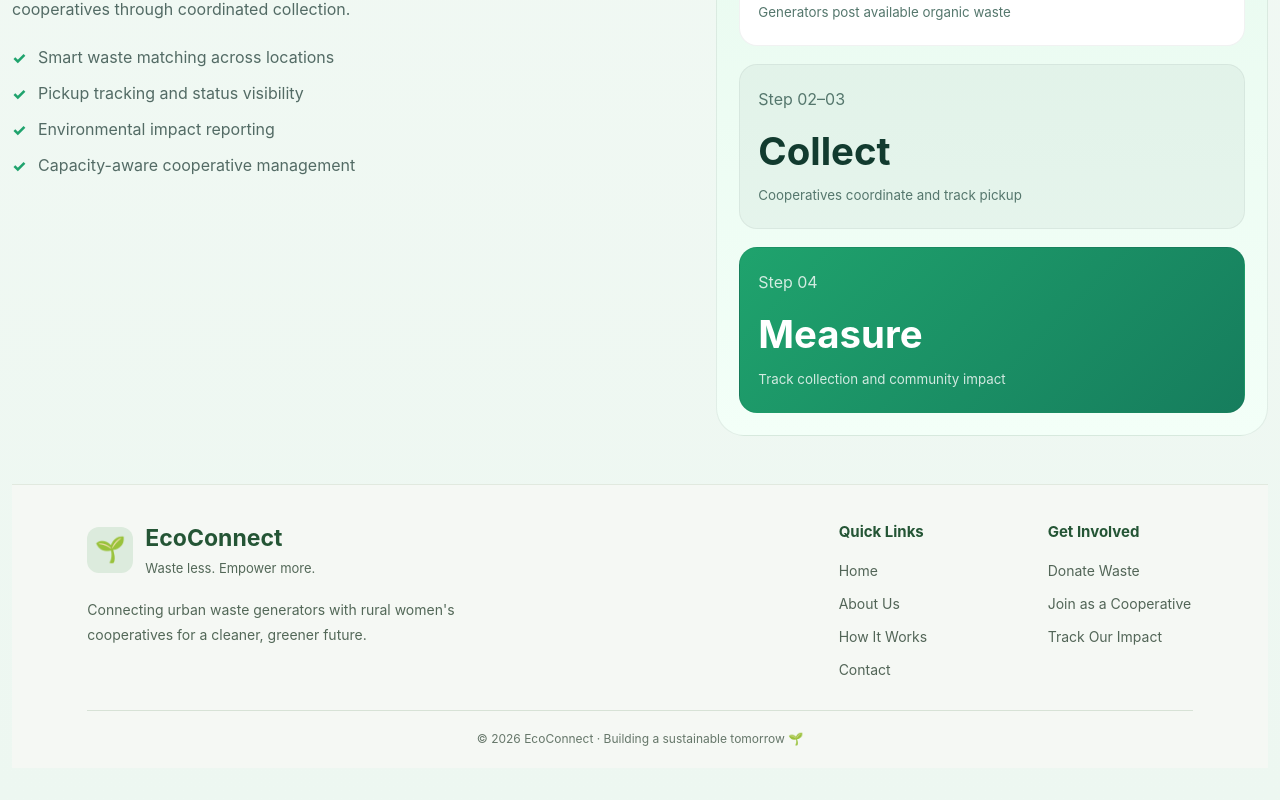
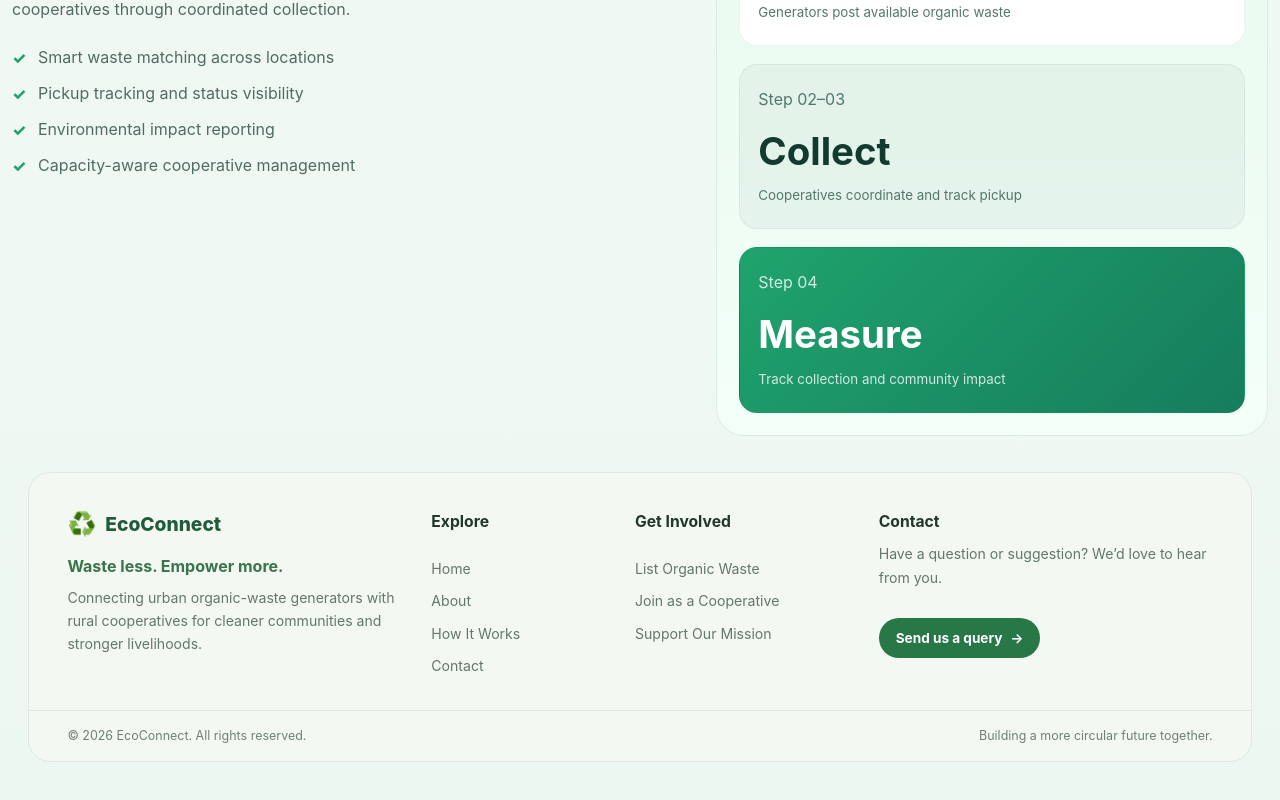
Before and after one commit to VaishnaviBhore2210/Eco-Connect, a React app in the folder frontend/: page / in a window 1280 px wide. Shown: the part 1830-2630 px from the top of the page. Built offline with nearby package versions, Linux system fonts and the light colour scheme; the HTML template or start-up script is replaced by a standard one.

Commit message:
Frontend: Update Footer
Changed the design of footer and added query form in contact

```diff
--- a/frontend/src/components/footer.css
+++ b/frontend/src/components/footer.css
@@ -1,135 +1,87 @@
-
 .eco-footer {
-  width: 100%;
-  margin-top: 48px;
-  padding: 36px 6% 0;
-  background: #f5f8f4;
-  color: #245535;
-  border-top: 1px solid #e1e9df;
+  margin: 36px auto 18px;
+  width: min(100% - 32px, 1440px);
   box-sizing: border-box;
+  overflow: hidden;
+  border-radius: 22px;
+  background: #f4f8f2;
+  color: #20372a;
+  border: 1px solid #e0e9df;
 }
 
-.footer-container {
-  max-width: 1200px;
-  margin: 0 auto;
-  display: flex;
-  justify-content: space-between;
-  gap: 48px;
-  padding-bottom: 30px;
+.eco-footer-inner {
+  display: grid;
+  grid-template-columns: minmax(190px, 1.25fr) minmax(110px, .65fr) minmax(150px, .8fr) minmax(250px, 1.25fr);
+  gap: 30px;
+  padding: 34px clamp(20px, 3vw, 42px);
 }
 
-.footer-brand {
-  flex: 1;
-  max-width: 430px;
+.eco-footer-brand, .eco-footer-links, .eco-footer-query { min-width: 0; }
+.eco-footer-logo {
+  display: inline-flex;
+  align-items: center;
+  gap: 9px;
+  color: #205c39;
+  text-decoration: none;
+  font-size: 1.2rem;
+  font-weight: 800;
+}
+.eco-footer-mark { font-size: 1.45rem; }
+.eco-footer-brand > p:first-of-type { margin: 12px 0 8px; font-weight: 700; color: #39754b; }
+.eco-footer-description, .eco-footer-query > p {
+  margin: 0;
+  color: #65766a;
+  font-size: .88rem;
+  line-height: 1.65;
+}
+.eco-footer-links h3, .eco-footer-query h3 { margin: 3px 0 14px; color: #20372a; font-size: .98rem; }
+.eco-footer-links { display: flex; flex-direction: column; align-items: flex-start; gap: 11px; }
+.eco-footer-links a { color: #65766a; text-decoration: none; font-size: .88rem; transition: color .2s ease; }
+.eco-footer-links a:hover { color: #247443; }
+.eco-footer-query > p { margin: -5px 0 14px; }
+.eco-query-form { display: grid; gap: 10px; }
+.eco-query-form label { display: grid; gap: 5px; color: #415747; font-size: .78rem; font-weight: 650; }
+.eco-query-form input, .eco-query-form textarea {
+  width: 100%; box-sizing: border-box; border: 1px solid #d7e2d6; border-radius: 10px;
+  background: #fff; color: #20372a; padding: 10px 11px; font: inherit; font-size: .84rem; outline: none;
+  transition: border-color .2s ease, box-shadow .2s ease;
+}
+.eco-query-form textarea { resize: vertical; min-height: 76px; }
+.eco-query-form input:focus, .eco-query-form textarea:focus { border-color: #4a9a63; box-shadow: 0 0 0 3px rgba(74,154,99,.13); }
+.eco-query-form button, .eco-query-success button {
+  display: inline-flex; justify-content: center; align-items: center; gap: 8px; width: fit-content;
+  border: 0; border-radius: 999px; background: #287747; color: #fff; padding: 10px 17px;
+  font: inherit; font-size: .85rem; font-weight: 700; cursor: pointer; transition: background .2s ease, transform .2s ease;
+}
+.eco-query-form button:hover, .eco-query-success button:hover { background: #1e6138; transform: translateY(-1px); }
+.eco-query-success { display: grid; gap: 10px; padding: 14px; border-radius: 12px; background: #e5f3e7; color: #285c38; font-size: .88rem; }
+.eco-query-success button { font-size: .78rem; }
+.eco-footer-bottom { display: flex; justify-content: space-between; gap: 14px; flex-wrap: wrap; border-top: 1px solid #e0e9df; padding: 16px clamp(20px, 3vw, 42px); color: #718075; font-size: .78rem; }
+
+@media (max-width: 1000px) {
+  .eco-footer-inner { grid-template-columns: repeat(2, minmax(0, 1fr)); gap: 28px; }
+}
+@media (max-width: 560px) {
+  .eco-footer { width: calc(100% - 20px); margin: 24px auto 10px; border-radius: 18px; }
+  .eco-footer-inner { grid-template-columns: 1fr; gap: 25px; padding: 26px 20px; }
+  .eco-footer-bottom { padding: 14px 20px; }
 }
 
-.footer-logo {
-  display: flex;
-  align-items: center;
-  gap: 12px;
-}
-
-.footer-logo-icon {
-  width: 46px;
-  height: 46px;
-  display: flex;
+.eco-contact-open {
+  display: inline-flex;
   align-items: center;
   justify-content: center;
-  background: #dcebdd;
-  border-radius: 12px;
-  font-size: 25px;
+  gap: 8px;
+  margin-top: 15px;
+  border: 0;
+  border-radius: 999px;
+  background: #287747;
+  color: #fff;
+  padding: 10px 17px;
+  font: inherit;
+  font-size: .85rem;
+  font-weight: 700;
+  cursor: pointer;
+  transition: background .2s ease, transform .2s ease;
 }
-
-.footer-logo h2 {
-  margin: 0;
-  font-size: 23px;
-  font-weight: 700;
-}
-
-.footer-logo p {
-  margin: 4px 0 0;
-  color: #536858;
-  font-size: 13px;
-}
-
-.footer-description {
-  max-width: 390px;
-  margin: 18px 0 0;
-  color: #536858;
-  font-size: 14px;
-  line-height: 1.8;
-}
-
-.footer-links {
-  display: flex;
-  gap: 64px;
-}
-
-.footer-column {
-  display: flex;
-  flex-direction: column;
-  gap: 12px;
-  min-width: 145px;
-}
-
-.footer-column h3 {
-  margin: 0 0 5px;
-  font-size: 15px;
-  color: #245535;
-}
-
-.footer-column a {
-  color: #526557;
-  font-size: 14px;
-  text-decoration: none;
-  transition: color 0.2s ease;
-}
-
-.footer-column a:hover {
-  color: #28643d;
-  text-decoration: underline;
-}
-
-.footer-bottom {
-  max-width: 1200px;
-  margin: 0 auto;
-  padding: 18px 0;
-  border-top: 1px solid #d7e2d6;
-  text-align: center;
-}
-
-.footer-bottom p {
-  margin: 0;
-  color: #66776a;
-  font-size: 12px;
-  line-height: 1.7;
-}
-
-@media (max-width: 768px) {
-  .eco-footer {
-    margin-top: 32px;
-    padding: 30px 6% 0;
-  }
-
-  .footer-container {
-    flex-direction: column;
-    gap: 30px;
-  }
-
-  .footer-links {
-    gap: 28px;
-    flex-wrap: wrap;
-  }
-
-  .footer-column {
-    flex: 1;
-    min-width: 130px;
-  }
-}
-
-@media (max-width: 380px) {
-  .footer-links {
-    flex-direction: column;
-    gap: 26px;
-  }
-}
+.eco-contact-open:hover { background: #1e6138; transform: translateY(-1px); }
--- a/frontend/src/components/footer.jsx
+++ b/frontend/src/components/footer.jsx
@@ -1,51 +1,93 @@
+import { useState } from 'react'
+import './footer.css'
 
-import './Footer.css';
+export default function Footer() {
+  const [submitted, setSubmitted] = useState(false)
+  const [contactOpen, setContactOpen] = useState(false)
 
-const Footer = () => {
+  const openContactForm = (event) => {
+    event.preventDefault()
+    setContactOpen(true)
+    window.setTimeout(() => {
+      document.getElementById('eco-contact-query')?.scrollIntoView({ behavior: 'smooth', block: 'center' })
+    }, 0)
+  }
+
+  const handleSubmit = (event) => {
+    event.preventDefault()
+    setSubmitted(true)
+    event.currentTarget.reset()
+  }
+
   return (
-    <footer className="eco-footer">
-      <div className="footer-container">
-        <div className="footer-brand">
-          <div className="footer-logo">
-            <span className="footer-logo-icon">🌱</span>
-            <div>
-              <h2>EcoConnect</h2>
-              <p>Waste less. Empower more.</p>
-            </div>
-          </div>
-
-          <p className="footer-description">
-            Connecting urban waste generators with rural women's
-            cooperatives for a cleaner, greener future.
+    <footer className="eco-footer" id="contact">
+      <div className="eco-footer-inner">
+        <div className="eco-footer-brand">
+          <a className="eco-footer-logo" href="#top" aria-label="EcoConnect home">
+            <span className="eco-footer-mark">♻️</span> EcoConnect
+          </a>
+          <p>Waste less. Empower more.</p>
+          <p className="eco-footer-description">
+            Connecting urban organic-waste generators with rural cooperatives for cleaner communities and stronger livelihoods.
           </p>
         </div>
 
-        <div className="footer-links">
-          <div className="footer-column">
-            <h3>Quick Links</h3>
-            <a href="/">Home</a>
-            <a href="/#about">About Us</a>
-            <a href="/#how-it-works">How It Works</a>
-            <a href="/#contact">Contact</a>
-          </div>
+        <div className="eco-footer-links">
+          <h3>Explore</h3>
+          <a href="#top">Home</a>
+          <a href="#about">About</a>
+          <a href="#how-it-works">How It Works</a>
+          <a href="#contact" onClick={openContactForm}>Contact</a>
+        </div>
 
-          <div className="footer-column">
-            <h3>Get Involved</h3>
-            <a href="/login">Donate Waste</a>
-            <a href="/login">Join as a Cooperative</a>
-            <a href="/login">Track Our Impact</a>
-          </div>
+        <div className="eco-footer-links">
+          <h3>Get Involved</h3>
+          <a href="#contact" onClick={openContactForm}>List Organic Waste</a>
+          <a href="#contact" onClick={openContactForm}>Join as a Cooperative</a>
+          <a href="#contact" onClick={openContactForm}>Support Our Mission</a>
+        </div>
+
+        <div className="eco-footer-query" id="eco-contact-query">
+          <h3>Contact</h3>
+          {!contactOpen ? (
+            <>
+              <p>Have a question or suggestion? We’d love to hear from you.</p>
+              <button className="eco-contact-open" type="button" onClick={() => setContactOpen(true)}>Send us a query <span aria-hidden="true">→</span></button>
+            </>
+          ) : (
+            <>
+              <p>Send us a message and tell us how we can help.</p>
+              {submitted ? (
+                <div className="eco-query-success" role="status">
+                  <strong>Thank you!</strong>
+                  <span>Your query has been submitted in this demo.</span>
+                  <button type="button" onClick={() => setSubmitted(false)}>Send another query</button>
+                </div>
+              ) : (
+                <form className="eco-query-form" onSubmit={handleSubmit}>
+                  <label>
+                    Your name
+                    <input name="name" type="text" placeholder="Enter your name" required maxLength="100" />
+                  </label>
+                  <label>
+                    Email address
+                    <input name="email" type="email" placeholder="you@example.com" required maxLength="160" />
+                  </label>
+                  <label>
+                    Your query
+                    <textarea name="message" placeholder="How can we help?" rows="3" required maxLength="1500" />
+                  </label>
+                  <button type="submit">Send query <span aria-hidden="true">→</span></button>
+                </form>
+              )}
+            </>
+          )}
         </div>
       </div>
-
-      <div className="footer-bottom">
-        <p>
-          © {new Date().getFullYear()} EcoConnect · Building a
-          sustainable tomorrow 🌱
-        </p>
+      <div className="eco-footer-bottom">
+        <span>© {new Date().getFullYear()} EcoConnect. All rights reserved.</span>
+        <span>Building a more circular future together.</span>
       </div>
     </footer>
-  );
-};
-
-export default Footer;
+  )
+}
```
